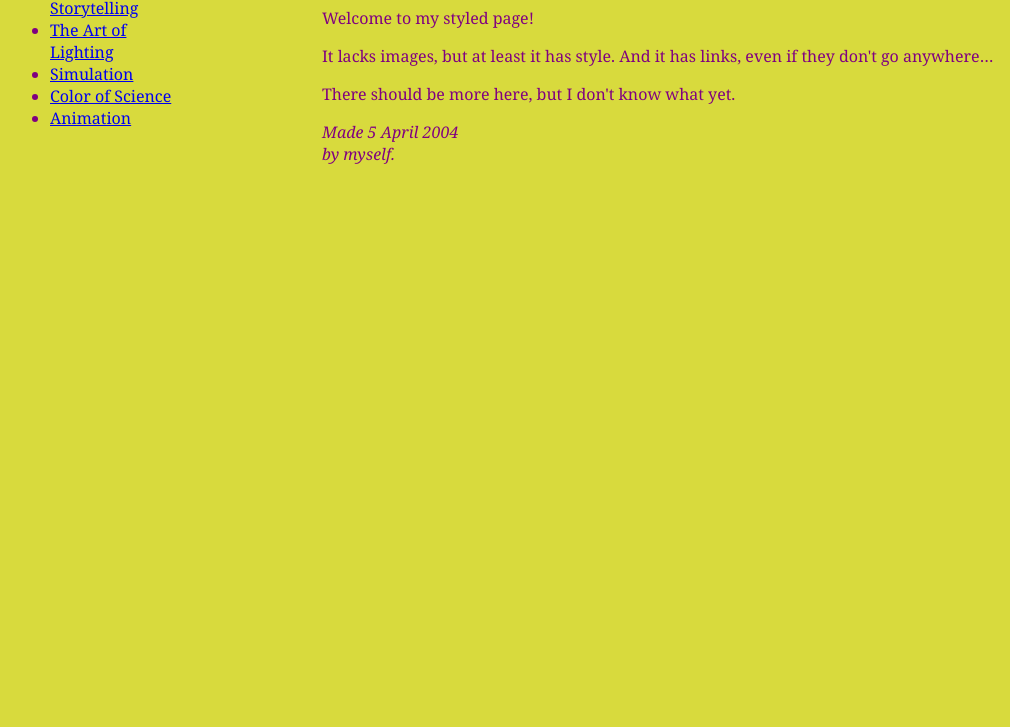
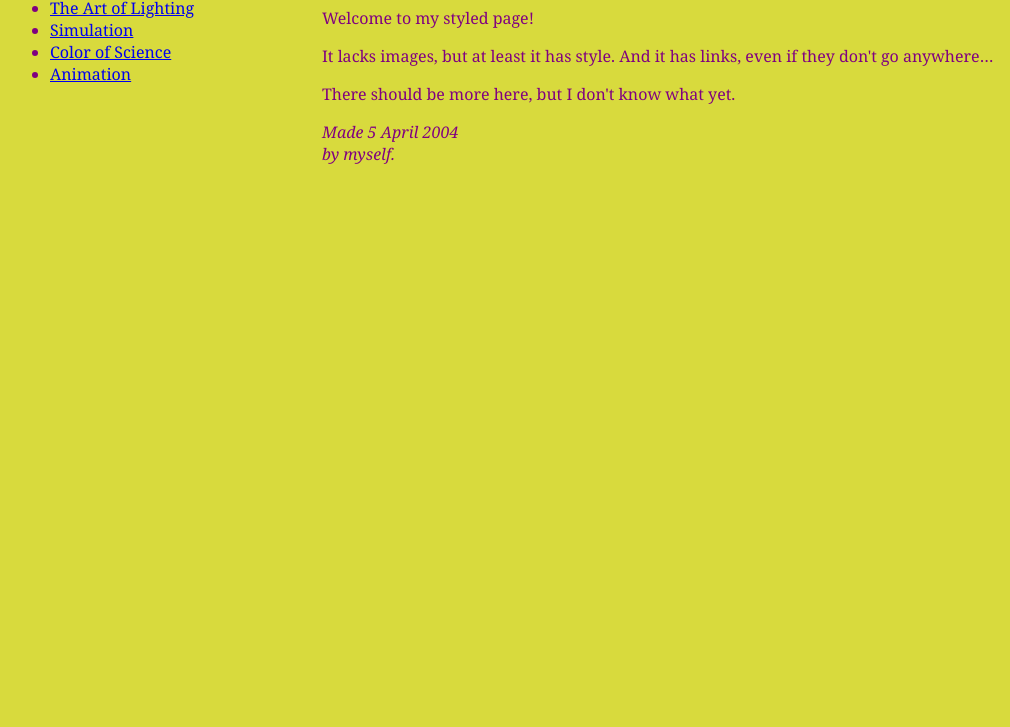
Before and after one commit to karlac44/karlac44.github.io, a plain HTML site: page index.html in a window 1280 px wide. Shown: the part 73-800 px from the top of the page, without its empty margins (6-1016 px from the left). Drawn offline with Linux system fonts and the light colour scheme.

Commit message:
Update index.html

```diff
--- a/index.html
+++ b/index.html
@@ -13,7 +13,7 @@
     position: absolute;
     top: 2em;
     left: 1em;
-    width: 9em }
+    width: 15em }
     h1 {
     font-family: Helvetica, Geneva, Arial,
           SunSans-Regular, sans-serif }
```
